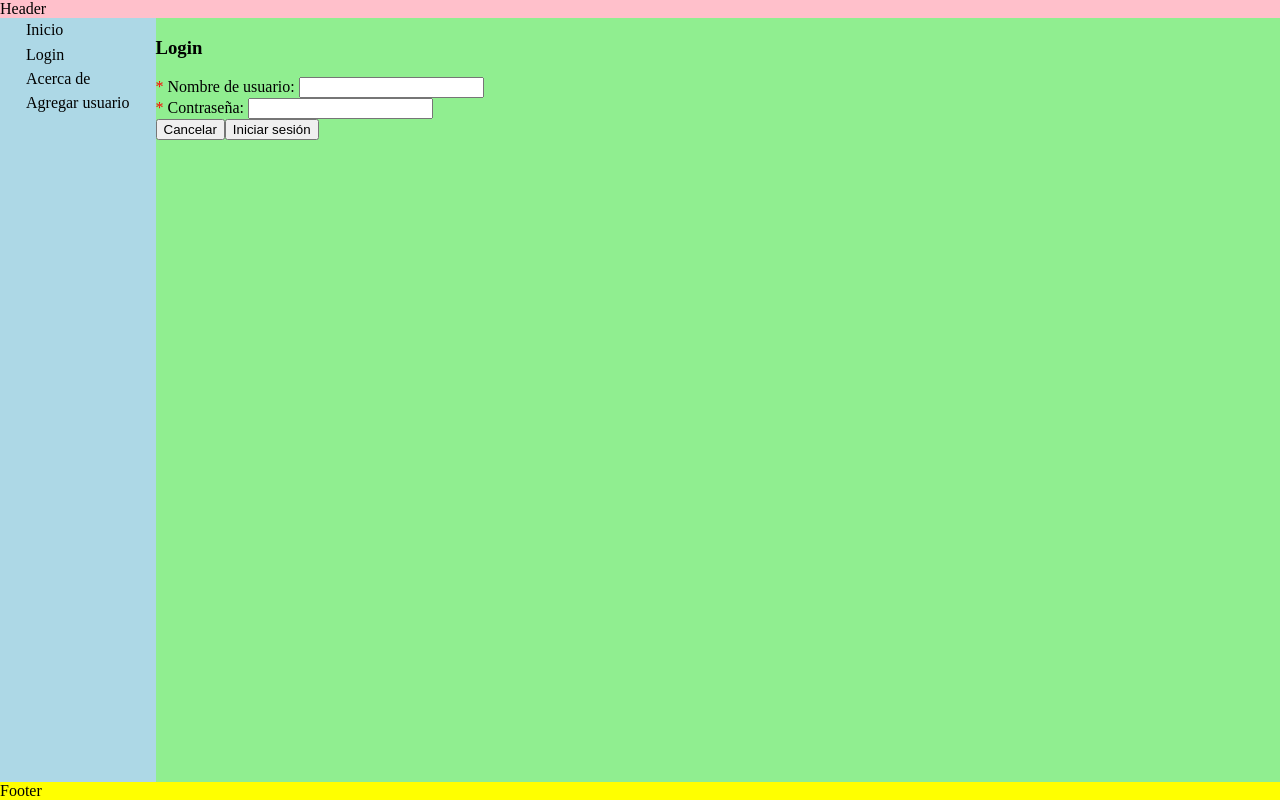
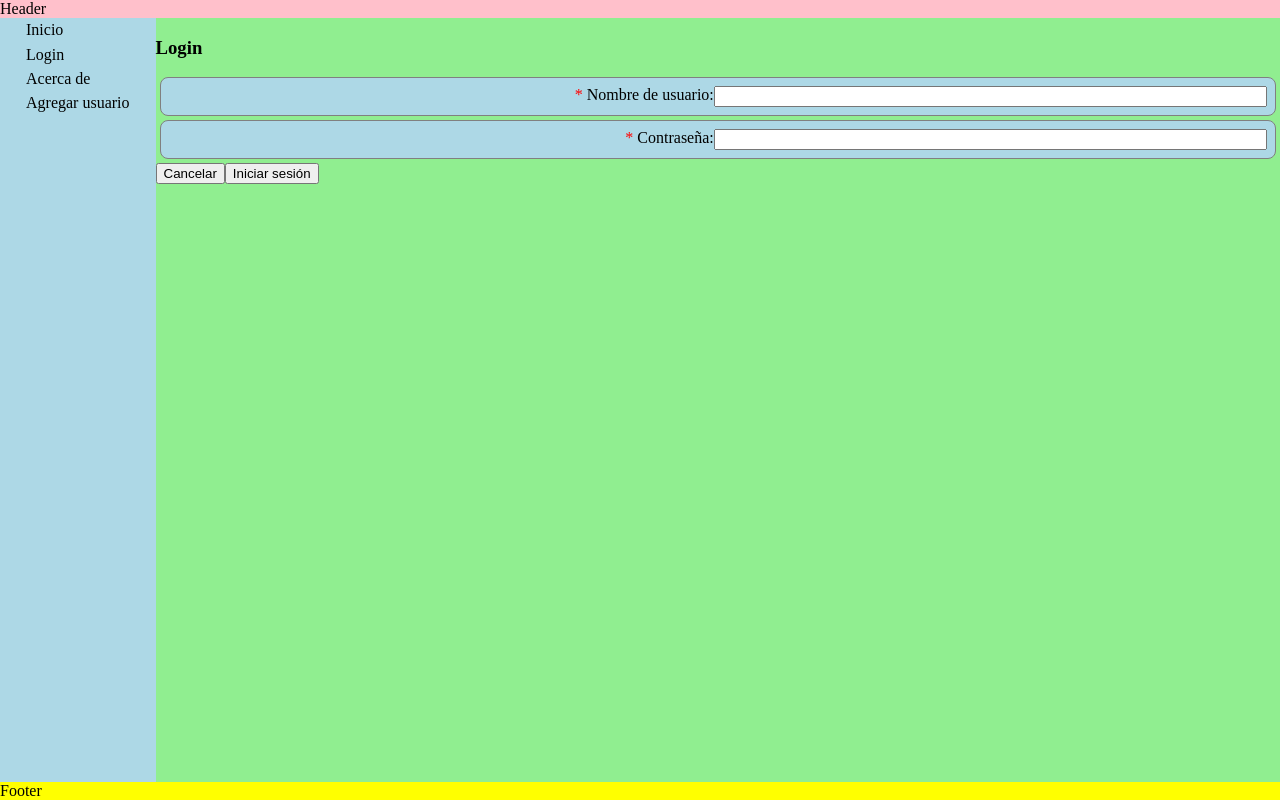
Before and after one commit to Ulises1577/app-turnos-api, a React (Vite) app in the folder frontend/: page /login in a window 1280 px wide. Built offline with nearby package versions, Linux system fonts and the light colour scheme.

Commit message:
feat: agregar estilos por medio de app.css a .fied y manejar errores de sesion

```diff
--- a/frontend/src/App.css
+++ b/frontend/src/App.css
@@ -0,0 +1,15 @@
+.field {
+    background-color: lightblue;
+    margin: .25em;
+    padding: .5em;
+    display: flex;
+    border: .02em solid gray;
+    border-radius: .5em;
+}
+.field * {
+    flex: 1;
+}
+
+.field label {
+    text-align: right;
+}
--- a/frontend/src/components/Field.jsx
+++ b/frontend/src/components/Field.jsx
@@ -3,7 +3,8 @@ export default function Field({
     children,
     required = false
 }) {
-    return <div>
+    return <div
+        class="field">
         <label>
             {required && <span style={{ color: 'red'}} title="Este dato es obligatorio"> * </span>}
             {label}
--- a/frontend/src/pages/Login.jsx
+++ b/frontend/src/pages/Login.jsx
@@ -28,6 +28,7 @@ export default function Login() {
             setAuthorization(`Bearer` + res.authorizationToken);
             alert('Inicio de sesión exitoso');
         } catch (error) {
+            console.error('Error en el login:', error);
             alert('Error en el login.');
         }
     }
```
